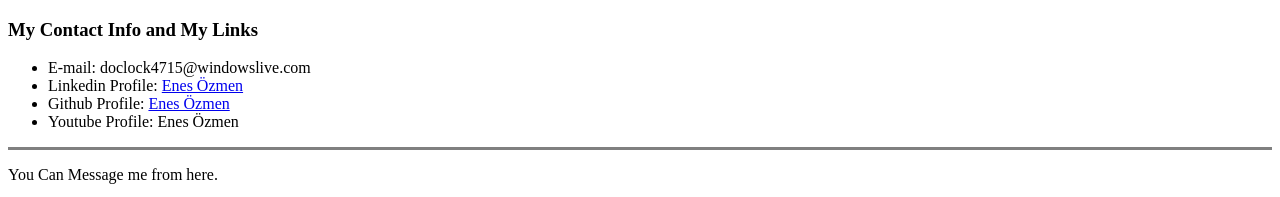
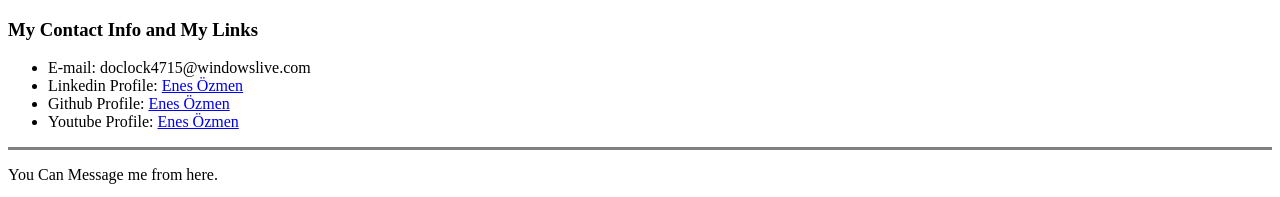
Before and after one commit to doclock4715/CV, a plain HTML site: page pages/contact.html in a window 1280 px wide. Shown: the top 197 px of the page. Drawn offline with Linux system fonts and the light colour scheme.

Commit message:
Fix Youtube Link

```diff
--- a/pages/contact.html
+++ b/pages/contact.html
@@ -10,7 +10,7 @@
     <li>E-mail: doclock4715@windowslive.com</li>
     <li>Linkedin Profile: <a href="https://www.linkedin.com/in/enes-%C3%B6zmen-84a71611a/">Enes Özmen</a></li>
     <li>Github Profile: <a href="https://github.com/doclock4715">Enes Özmen</a></li>
-    <li>Youtube Profile: <a href="https://www.youtube.com/channel/UCP8adMxDHGkpdawclRksu6A"></a>Enes Özmen</li>
+    <li>Youtube Profile: <a href="https://www.youtube.com/channel/UCP8adMxDHGkpdawclRksu6A">Enes Özmen</a></li>
 </ul>
 <hr size="3" noshade="">
 <p>You Can Message me from here.</p>
```
